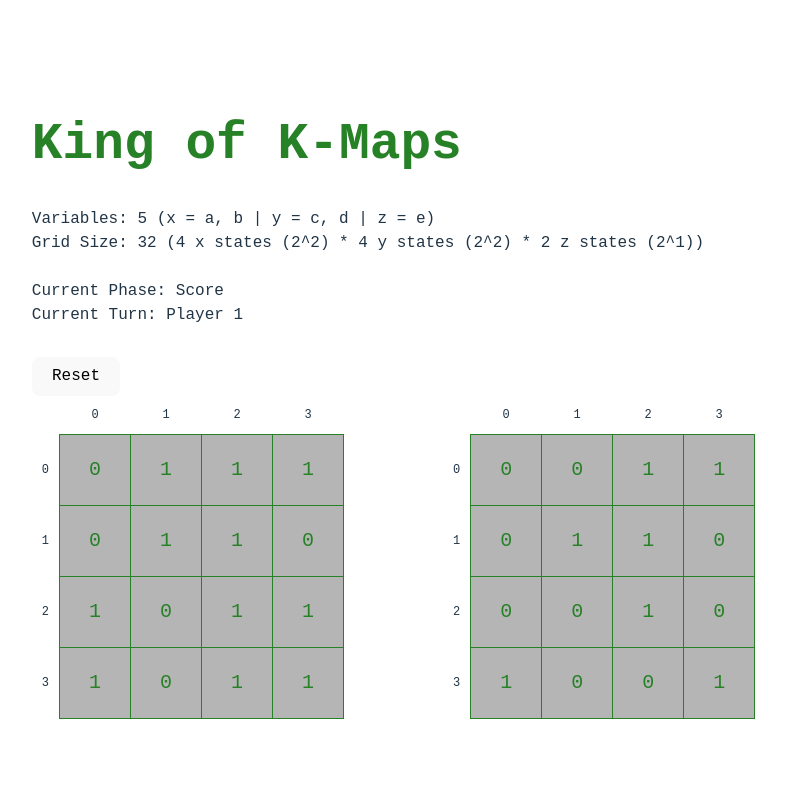
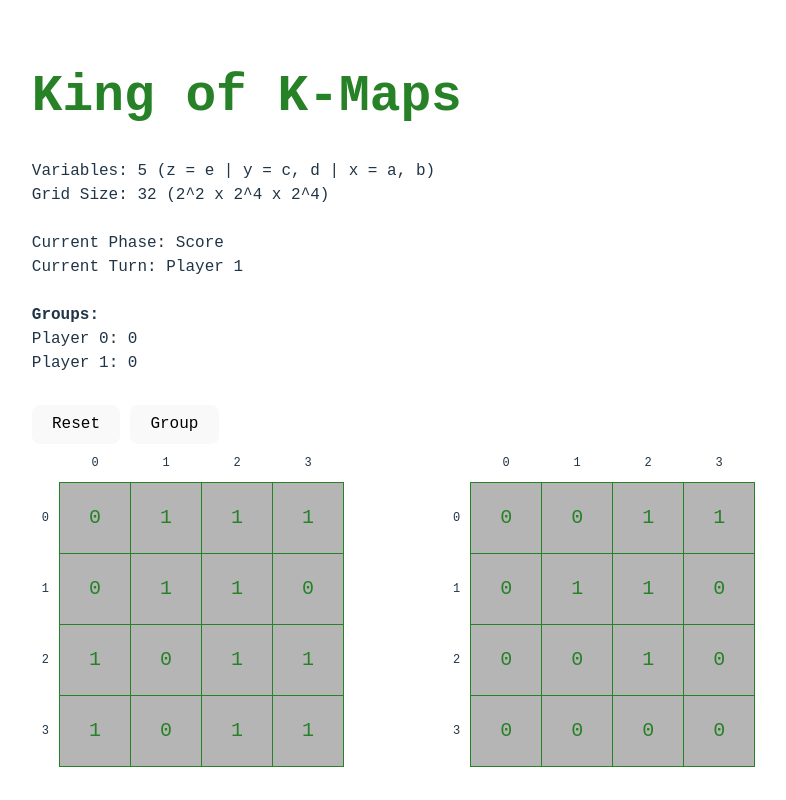
Before and after one commit to edobry/king-of-kmaps-react, a React (Vite) app: page / in a window 1280 px wide. Both pictures are taken after a click on the button "Randomize". Shown: the whole page, without its empty margins (247-1033 px from the left). Built offline with nearby package versions, Linux system fonts and the light colour scheme.

Commit message:
Implements core game logic and UI
Adds core game logic including board construction, move execution, selection, and grouping.

Implements basic UI with reset and randomize functionalities, and win detection.

Introduces game phases for placement, scoring, and game end.

Adds tests for game logic.

```diff
--- a/src/App.tsx
+++ b/src/App.tsx
@@ -1,23 +1,13 @@
 import { useState } from 'react';
 import './App.css'
 import Grid from './Grid.tsx';
-import { type Game, placePhase, scorePhase, type Phase, type ScorePhase, type Player, type Board, makeCellId, makeBoard, makeRandomBoard, constructBoard, isSelected, type Position, getAdjacencies } from './game.ts';
-import { nextCell } from './grid.ts';
+import { type Game, placePhase, scorePhase, makeRandomBoard, constructBoard, type Position, endPhase, getWinner, groupSelected, updateGame, makeMove, makeSelection, makeInitialGame } from './game.ts';
 
 function App() {
     const numVars = 5;
-  const { zVars, yVars, xVars, zSize, ySize, xSize, size } = constructBoard(numVars);
+    const { vars, dimensions, size } = constructBoard(numVars);
 
-  const initialGame: Game = {
-    dimensions: [zSize, ySize, xSize],
-    phase: placePhase as Phase,
-    currentTurn: 1 as Player,
-    moveCounter: 0,
-    board: makeBoard(zSize, ySize, xSize),
-    scoring: {
-        selected: new Set()
-    }
-  };
+    const initialGame: Game = makeInitialGame(dimensions, size);
 
     const [game, setGame] = useState(initialGame);
 
@@ -25,97 +15,84 @@ function App() {
         setGame(initialGame);
     }
 
-  const updateGame = (game: Game, board: Board) => {
-    const newGame: Game = {
-      ...game,
-      board,
-    };
-
-    newGame.moveCounter = game.moveCounter + 1;
-    if(newGame.moveCounter === size) {
-      newGame.phase = scorePhase as ScorePhase;
-    }
-
-    return newGame;
-  }
-
-
     const randomizeBoard = () => {
         setGame((game) => {
             return updateGame({
                 ...game,
                 moveCounter: 31
-      }, makeRandomBoard(zSize, ySize, xSize));
+            }, makeRandomBoard(dimensions));
         });
     }
 
-  const makeMove = (game: Game, ...pos: Position) => {
-      if(game.board[pos[0]][pos[1]][pos[2]] !== undefined) {
-        return game;
-      }
-
-      const newBoard: Board = structuredClone(game.board);
-      newBoard[pos[0]][pos[1]][pos[2]] = game.currentTurn;
-
-      game.currentTurn = game.currentTurn === 1 ? 0 : 1
-
-      return updateGame(game, newBoard);
-  }
-
-  const makeSelection = (game: Game, ...pos: Position) => {
-      if(game.board[pos[0]][pos[1]][pos[2]] !== game.currentTurn) {
-        return game;
-      }
-
-      game.scoring = structuredClone(game.scoring);
-
-      if(isSelected(game, ...pos)) {
-        game.scoring.selected.delete(makeCellId(...pos));
-      } else {
-        if(game.scoring.selected.size !== 0) {
-          const adjacencies = getAdjacencies(game, pos);
-
-          if(!adjacencies.some(adjacency => isSelected(game, ...adjacency))) {
-            return game;
-          }
-        }
-
-        game.scoring.selected.add(makeCellId(...pos));
-      }
-
-      return game;
-  }
-
-  const cellClick = (...pos: Position) => {
+    const cellClick = (pos: Position) => {
         setGame((game) => {
             const newGame = structuredClone(game);
 
             return newGame.phase === placePhase
-        ? makeMove(newGame, ...pos)
-        : makeSelection(newGame, ...pos);
+                ? makeMove(newGame, pos)
+                : makeSelection(newGame, pos);
         });
     };
+
+    const makeGroup = () => {
+        setGame((game) => {
+            const newGame = structuredClone(game);
+
+            return groupSelected(newGame);
+        });
+    }
 
     return (
         <>
         <h1>King of K-Maps</h1>
         <div id="info">
-        Variables: {numVars} (x = {xVars.join(", ")} | y = {yVars.join(", ")} | z = {zVars.join(", ")})<br />
-        Grid Size: {size} ({xSize} x states (2^{xVars.length}) * {ySize} y states (2^{yVars.length}) * {zSize} z states (2^{zVars.length}))<br />
+        Variables: {numVars} ({Object.entries(vars).map(([key, value]) =>
+            `${key} = ${value.join(", ")}`).join(" | ")})<br />
+        Grid Size: {size} ({dimensions.map(d => `2^${d}`).join(" x ")})<br />
         <br />
+        {game.phase !== endPhase && (
+            <>
                 Current Phase: {game.phase}<br />
                 Current Turn: Player {game.currentTurn}<br />
-        {game.phase === placePhase ? `Move Counter: ${game.moveCounter}` : ""}
+            </>
+        )}
+        {game.phase === placePhase && (
+            <>
+                <br />
+                Move Counter: {game.moveCounter}
+            </>
+        )}
+        {[scorePhase, endPhase].includes(game.phase) && (
+            <>
+                <br />
+                <b>Groups:</b>
+                <br />
+                {Object.entries(game.scoring.groups).map(([player, groups]) => (
+                    <>
+                    Player {player}: {groups.length}<br />
+                    </>
+                ))}
+            </>
+        )}
+        {game.phase === endPhase && (
+            <>
+            <br />
+            <b>Winner: Player {getWinner(game)}</b>
+            </>
+        )}
         </div>
         <div id="debug-controls">
         <button id="resetGame" onClick={resetGame}>Reset</button>
         {game.phase === placePhase && (
             <button id="randomizeBoard" onClick={randomizeBoard}>Randomize</button>
         )}
+        {game.phase === scorePhase && (
+            <button id="groupSelected" onClick={makeGroup}>Group</button>
+        )}
         </div>
         <div id="board">
         {game.board.map((_, zPos) => (
-          <Grid key={`grid-${zPos}`} zPos={zPos} game={game} cellClick={cellClick} />
+            <Grid key={`grid-${zPos}`} zPos={zPos} game={game} cellClick={game.phase !== endPhase ? cellClick : () => {}} />
         ))}
         </div>
         </>
--- a/src/Grid.tsx
+++ b/src/Grid.tsx
@@ -1,25 +1,26 @@
-import { type Game, type Position } from "./game";
+import { makeCellId, type Game, type Position } from "./game";
 import { getCellClasses } from "./grid.ts";
 
-export default function Grid({ zPos, game, cellClick }: { zPos: number, game: Game, cellClick: (...pos: Position) => void }) {
+export default function Grid({ zPos, game, cellClick }: { zPos: number, game: Game, cellClick: (pos: Position) => void }) {
   return (
     <div id={`grid-${zPos}`} className="grid">
       <div className="corner-cell"></div>
-      {game.board[zPos][0].map((_, x) => (
-        <div className="header-cell col-header" key={`grid-${zPos}-col-${x}`}>
-          {x}
+      {game.board[zPos][0].map((_, xPos) => (
+        <div className="header-cell col-header" key={`grid-${zPos}-col-${xPos}`}>
+          {xPos}
         </div>
       ))}
 
-      {game.board[zPos].map((row, y) => (
-        <div className="row" key={`grid-${zPos}-row-${y}`}>
-          <div className="header-cell row-header">{y}</div>
+      {game.board[zPos].map((row, yPos) => (
+        <div className="row" key={`grid-${zPos}-row-${yPos}`}>
+          <div className="header-cell row-header">{yPos}</div>
 
-          {row.map((cell, x) => {
-            const classes = ["cell", ...getCellClasses(game, cell, zPos, y, x)];
+          {row.map((cell, xPos) => {
+            const pos = [zPos, yPos, xPos] as Position;
+            const classes = ["cell", ...getCellClasses(game, cell, pos)];
 
             return (
-              <div key={`grid-${zPos}-${y},${x}`} className={classes.join(" ")} onClick={() => cellClick(zPos, y, x)}>
+              <div key={`grid-${makeCellId(pos)}`} className={classes.join(" ")} onClick={() => cellClick(pos)}>
                 {cell}
               </div>
             );
--- a/src/game.ts
+++ b/src/game.ts
@@ -7,19 +7,32 @@ export type Board = CellValue[][][];
 
 export const placePhase = "Place";
 export const scorePhase = "Score";
+export const endPhase = "End";
 
 export type PlacePhase = typeof placePhase;
 export type ScorePhase = typeof scorePhase;
-export type Phase = PlacePhase | ScorePhase;
+export type EndPhase = typeof endPhase;
+export type Phase = PlacePhase | ScorePhase | EndPhase;
 
 export type ScoringState = {
-    selected: Set<string>;
+    selected: Map<string, Position>;
+    groups: {
+        [key in Player]: Position[][];
+    };
+    cellsToPlayerGroup: Map<string, Player>;
+    numCellsGrouped: {
+        [key in Player]: number;
+    };
 };
 
-export type Position = [number, number, number];
+export const makeCellId = (pos: Position) => pos.map(p => p.toString()).join(",");
+
+export type Dimensions = [number, number, number];
+export type Position = Dimensions;
 
 export type Game = {
-    dimensions: [number, number, number];
+    dimensions: Dimensions;
+    size: number;
     currentTurn: Player;
     board: Board;
     phase: Phase;
@@ -27,9 +40,32 @@ export type Game = {
     scoring: ScoringState;
 };
 
-export const makeCellId = (...pos: Position) => pos.map(p => p.toString()).join(",");
+export const makeInitialGame = (dimensions: Dimensions, size: number) => ({
+    dimensions,
+    size,
+    phase: placePhase as Phase,
+    currentTurn: 1 as Player,
+    moveCounter: 0,
+    board: makeBoard(dimensions),
+    scoring: {
+        selected: new Map(),
+        groups: {
+            0: [],
+            1: [],
+        },
+        numCellsGrouped: {
+            0: 0,
+            1: 0,
+        },
+        cellsToPlayerGroup: new Map(),
+    }
+});
 
-export const constructBoard = (numVars: number) => {
+export const constructBoard = (numVars: number): {
+    vars: { [key: string]: string[] };
+    dimensions: Dimensions;
+    size: number;
+} => {
     if(numVars > 6) {
         throw new Error("At most 6 variables are supported");
     }
@@ -45,48 +81,61 @@ export const constructBoard = (numVars: number) => {
             vars.push([]);
             currentVarIndex++;
         }
+    }
 
-    }
-    const xVars = vars[0];
-    const yVars = vars[1];
-    const zVars = vars[2];
+    const varMap = {
+        z: vars[2],
+        y: vars[1],
+        x: vars[0],
+    };
 
-    const xSize = Math.pow(2, xVars.length);
-    const ySize = Math.pow(2, yVars.length);
-    const zSize = Math.pow(2, zVars.length);
-
-    const size = xSize * ySize * zSize;
+    const dimensions = Object.values(varMap).map(v => Math.pow(2, v.length)) as Dimensions;
 
     return {
-        zVars,
-        yVars,
-        xVars,
-        xSize,
-        ySize,
-        zSize,
-        size,
+        vars: varMap,
+        dimensions,
+        size: dimensions.reduce((acc, curr) => acc * curr, 1)
     };
 };
 
 export const makeBoard = (
-    zSize: number,
-    ySize: number,
-    xSize: number,
+    dimensions: Dimensions,
     getValue: () => CellValue = () => undefined
 ) => {
-    return Array.from({ length: zSize }, () =>
-        Array.from({ length: ySize }, () =>
-            Array.from({ length: xSize }, () => getValue())
+    return Array.from({ length: dimensions[0] }, () =>
+        Array.from({ length: dimensions[1] }, () =>
+            Array.from({ length: dimensions[2] }, () => getValue())
         )
     );
 };
 
-export const makeRandomBoard = (zSize: number, ySize: number, xSize: number) => {
-    return makeBoard(zSize, ySize, xSize, () => (Math.random() < 0.5 ? 0 : 1));
+export const makeRandomBoard = (dimensions: Dimensions) => {
+    const size = dimensions[0] * dimensions[1] * dimensions[2];
+    const remaining = {
+        0: size / 2,
+        1: size / 2,
+    };
+
+    return makeBoard(dimensions, () => {
+        let player: Player = Math.random() < 0.5 ? 0 : 1;
+        if (remaining[player] > 0) {
+            remaining[player]--;
+            return player;
+        } else {
+            player = togglePlayer(player);
+            remaining[player]--;
+            return player;
+        }
+    });
 };
 
-export const isSelected = (game: Game, ...pos: Position) => {
-    return game.scoring.selected.has(makeCellId(...pos));
+export const togglePlayer = (player: Player) => player === 0 ? 1 : 0;
+
+export const toggleTurn = (game: Game) =>
+    game.currentTurn = togglePlayer(game.currentTurn);
+
+export const isSelected = (game: Game, pos: Position) => {
+    return game.scoring.selected.has(makeCellId(pos));
 };
 
 export const getAdjacencies = (game: Pick<Game, "dimensions">, pos: Position) =>
@@ -102,3 +151,186 @@ export const getAdjacencies = (game: Pick<Game, "dimensions">, pos: Position) =>
             nextCell(game, prevPos, pos),
         ];
     });
+
+export const isValidRectangle = (game: Pick<Game, "dimensions">, selected: Position[]) => {
+    if (selected.length === 0) return false;
+    if (selected.length === 1) return true;
+
+    // For K-maps, rectangles can wrap around edges
+    // We need to check if the selection forms a valid rectangle considering wraparound
+
+    // Get all unique coordinates for each dimension
+    const zCoords = [...new Set(selected.map(pos => pos[0]))].sort((a, b) => a - b);
+    const yCoords = [...new Set(selected.map(pos => pos[1]))].sort((a, b) => a - b);
+    const xCoords = [...new Set(selected.map(pos => pos[2]))].sort((a, b) => a - b);
+
+    // Generate the expected rectangle considering possible wraparound
+    const expectedCells = new Set<string>();
+
+    // For each dimension, determine if we need to consider wraparound
+    const zWrapped = shouldWrapAround(zCoords, game.dimensions[0]);
+    const yWrapped = shouldWrapAround(yCoords, game.dimensions[1]);
+    const xWrapped = shouldWrapAround(xCoords, game.dimensions[2]);
+
+    // Generate all positions in the rectangle
+    const zRange = expandRange(zCoords, zWrapped);
+    const yRange = expandRange(yCoords, yWrapped);
+    const xRange = expandRange(xCoords, xWrapped);
+
+
+    for (const z of zRange) {
+        for (const y of yRange) {
+            for (const x of xRange) {
+                expectedCells.add(makeCellId([z, y, x]));
+            }
+        }
+    }
+
+    // Check if expected cells match selected cells exactly
+    const selectedCells = new Set(selected.map(pos => makeCellId(pos)));
+
+
+    return expectedCells.size === selectedCells.size &&
+           [...expectedCells].every(cellId => selectedCells.has(cellId));
+};
+
+// Check if coordinates should be interpreted as wrapping around
+const shouldWrapAround = (coords: number[], dimensionSize: number): boolean => {
+    if (coords.length <= 1) return false;
+
+    const min = Math.min(...coords);
+    const max = Math.max(...coords);
+
+    // Check if this could be a wraparound:
+    // 1. We have coordinates at both edges (0 and max dimension)
+    // 2. The gap between min and max is larger than the number of coordinates would suggest
+    const hasEdgeCoords = coords.includes(0) && coords.includes(dimensionSize - 1);
+    const normalSpan = max - min + 1;
+    const gapSize = normalSpan - coords.length;
+
+
+    // If we have edge coordinates and there's a gap, it might be wraparound
+    return hasEdgeCoords && gapSize > 0;
+};
+
+// Expand coordinate range considering wraparound
+const expandRange = (coords: number[], wrapped: boolean): number[] => {
+    if (coords.length === 1) return coords;
+
+    if (wrapped) {
+        // For wraparound, only include the actual coordinates, not the gap in between
+        // This is because in K-maps, a wraparound rectangle doesn't include the middle positions
+        return coords.slice().sort((a, b) => a - b);
+    } else {
+        // Normal case: fill in the range between min and max
+        const min = Math.min(...coords);
+        const max = Math.max(...coords);
+        const result = [];
+        for (let i = min; i <= max; i++) {
+            result.push(i);
+        }
+        return result;
+    }
+};
+
+export const getWinner = (game: Game): Player | undefined => {
+    const player0Groups = game.scoring.groups[0];
+    const player1Groups = game.scoring.groups[1];
+
+    if (player1Groups.length === player0Groups.length) {
+        return undefined;
+    }
+
+    return player0Groups.length < player1Groups.length ? 0 : 1;
+}
+
+
+export const updateGame = (game: Game, board: Board) => {
+    const newGame: Game = {
+        ...game,
+        board,
+    };
+
+    newGame.moveCounter = game.moveCounter + 1;
+    if (newGame.moveCounter === game.size) {
+        newGame.phase = scorePhase as ScorePhase;
+    }
+
+    return newGame;
+};
+
+export const makeMove = (game: Game, pos: Position) => {
+    if (game.board[pos[0]][pos[1]][pos[2]] !== undefined) {
+        return game;
+    }
+
+    const newBoard: Board = structuredClone(game.board);
+    newBoard[pos[0]][pos[1]][pos[2]] = game.currentTurn;
+
+    toggleTurn(game);
+
+    return updateGame(game, newBoard);
+};
+
+export const makeSelection = (game: Game, pos: Position) => {
+    if (game.board[pos[0]][pos[1]][pos[2]] !== game.currentTurn) {
+        return game;
+    }
+
+    if (isSelected(game, pos)) {
+        game.scoring.selected.delete(makeCellId(pos));
+    } else {
+        if (game.scoring.selected.size !== 0) {
+            const adjacencies = getAdjacencies(game, pos);
+
+            if (
+                !adjacencies.some((adjacency) =>
+                    isSelected(game, adjacency)
+                )
+            ) {
+                return game;
+            }
+        }
+
+        game.scoring.selected.set(makeCellId(pos), pos);
+    }
+
+    return game;
+};
+
+export const groupSelected = (game: Game): Game => {
+    if (game.scoring.selected.size === 0) {
+        return game;
+    }
+
+    if (game.scoring.selected.size > 1 && game.scoring.selected.size % 2 === 1) {
+        alert("Invalid selection: odd number of cells");
+        game.scoring.selected.clear();
+        return game;
+    }
+
+    const selected = Array.from(game.scoring.selected.values());
+
+    if (!isValidRectangle(game, selected)) {
+        alert("Invalid selection: not a rectangle");
+        game.scoring.selected.clear();
+        return game;
+    }
+
+    game.scoring.groups[game.currentTurn].push(selected);
+    game.scoring.numCellsGrouped[game.currentTurn] += selected.length;
+    game.scoring.selected.clear();
+    selected.forEach(pos =>
+        game.scoring.cellsToPlayerGroup.set(
+            makeCellId(pos), game.currentTurn));
+
+    toggleTurn(game);
+    if (game.scoring.numCellsGrouped[game.currentTurn] == game.size / 2) {
+        toggleTurn(game);
+        if (game.scoring.numCellsGrouped[game.currentTurn] == game.size / 2) {
+            game.phase = endPhase;
+        }
+    }
+
+    return game;
+}
--- a/src/grid.ts
+++ b/src/grid.ts
@@ -1,14 +1,13 @@
-import { scorePhase, type Game, type CellValue, placePhase, isSelected, type Position } from "./game";
+import { scorePhase, type Game, type CellValue, placePhase, isSelected, type Position, makeCellId, endPhase } from "./game";
 
 export const selectableClass = "selectable";
 export const selectedClass = "selected";
+export const groupedClass = "grouped";
 
 export const getCellClasses = (
     game: Game,
     cell: CellValue,
-    zPos: number,
-    y: number,
-    x: number
+    pos: Position
 ): string[] => {
     const classes: string[] = [];
 
@@ -16,13 +15,19 @@ export const getCellClasses = (
         if (cell === undefined) {
             classes.push(selectableClass);
         }
-    } else if (game.phase === scorePhase) {
-        if (isSelected(game, zPos, y, x)) {
-            classes.push(selectedClass);
-        }
+    } else if (game.phase === scorePhase || game.phase === endPhase) {
+        const playerGroup = game.scoring.cellsToPlayerGroup.get(makeCellId(pos));
+        if (playerGroup !== undefined) {
+            classes.push(groupedClass);
+            classes.push(`group-${playerGroup}`);
+        } else {
+            if (isSelected(game, pos)) {
+                classes.push(selectedClass);
+            }
 
-        if (cell === game.currentTurn) {
-            classes.push(selectableClass);
+            if (cell === game.currentTurn) {
+                classes.push(selectableClass);
+            }
         }
     }
 
```
Also changed, not shown: src/App.css (+8 -0 lines), 2 other files (tests, documents, lock files or other folders). Lines whose indentation alone changed are shown as unchanged.
